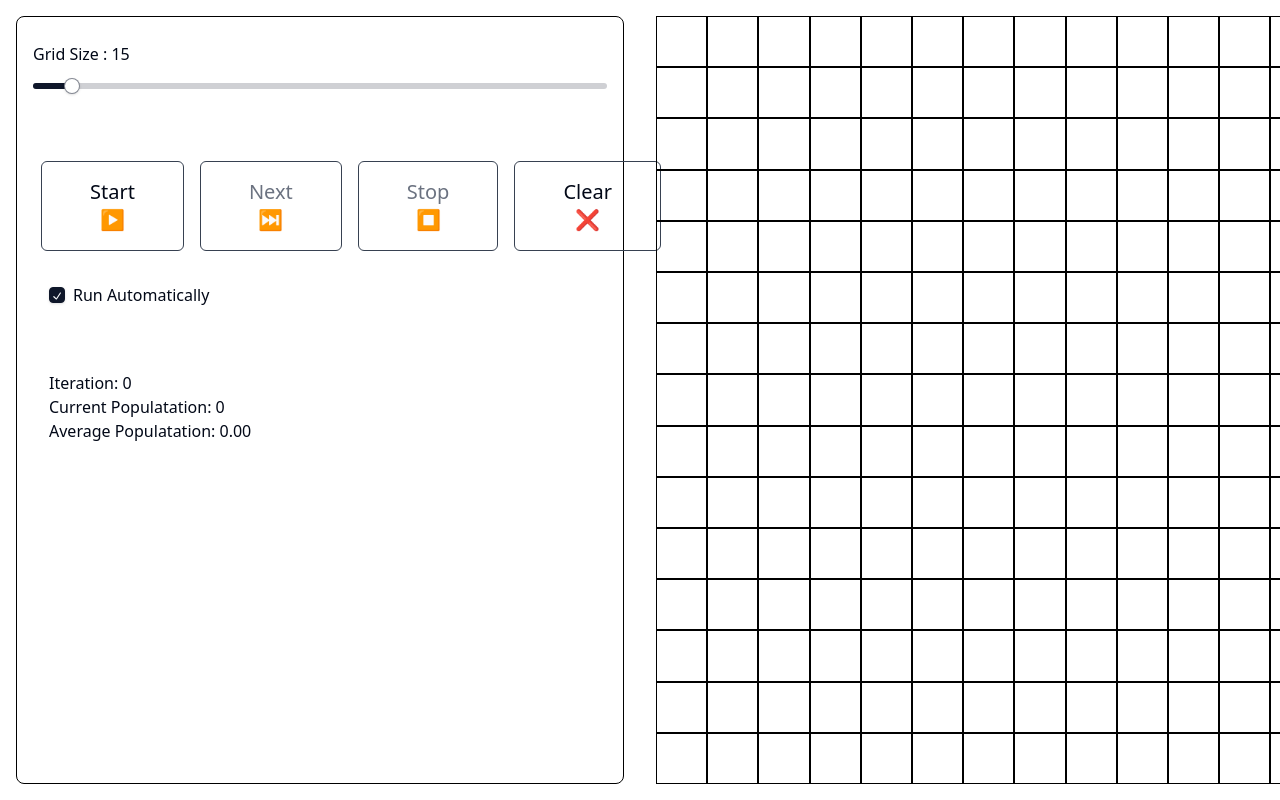
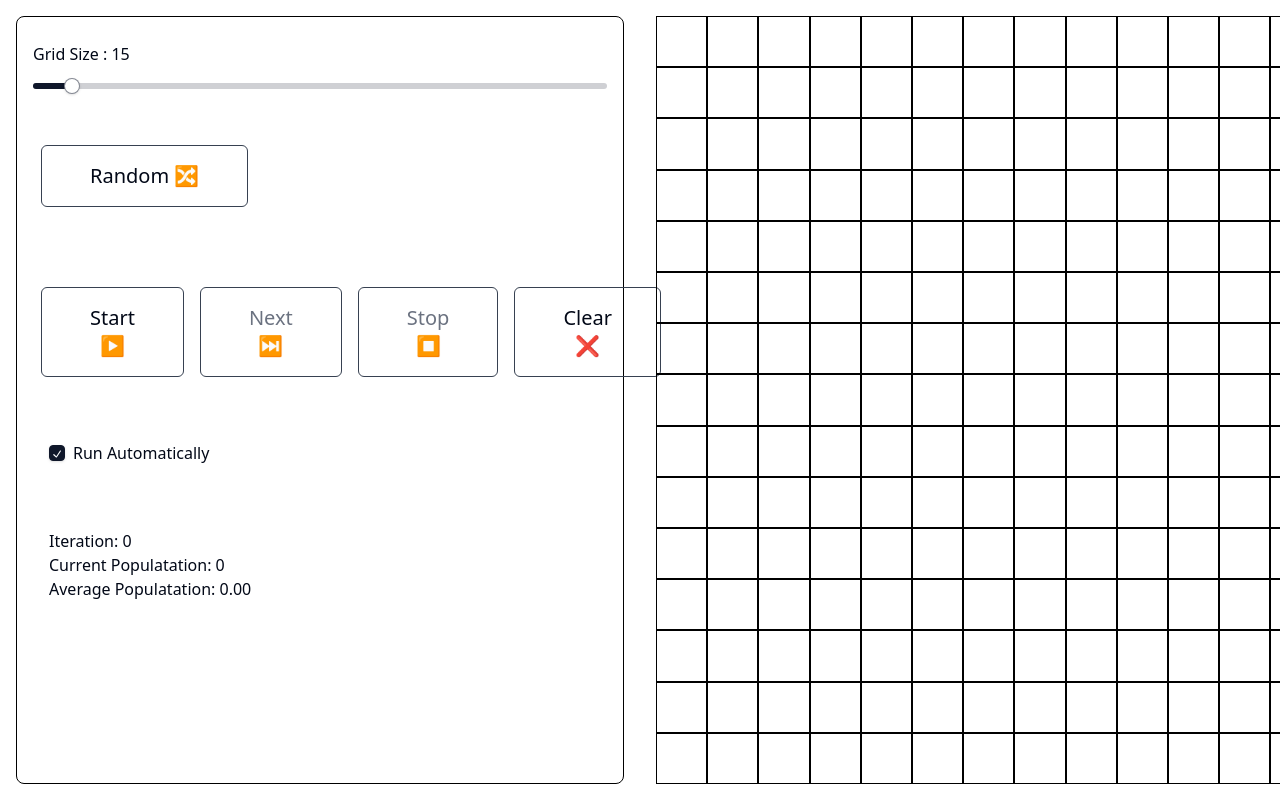
Before and after one commit to InfantAjayVenus/game-of-life, a React (Vite) app: page / in a window 1280 px wide. Shown: the top 800 px of the page. Built offline with nearby package versions, Linux system fonts and the light colour scheme.

Commit message:
[App] feat: add a random initial state generator

```diff
--- a/src/App.tsx
+++ b/src/App.tsx
@@ -2,7 +2,7 @@ import { useEffect, useState } from "react";
 import { Slider } from "./@/components/ui/slider";
 import Grid from "./components/Grid";
 import Button from "./components/Button";
-import { runGame } from "./lib/GameOfLife";
+import { getRandomGame, runGame } from "./lib/GameOfLife";
 import { Checkbox } from "./@/components/ui/checkbox";
 
 const ITERATION_TIME = 1000;
@@ -74,7 +74,15 @@ export default function App() {
             <h4>Grid Size : {gridSize}</h4>
             <Slider defaultValue={[gridSize]} min={10} max={100} step={1} onValueChange={value => setGridSize(value[0])} disabled={!isEdit} />
           </div>
-          <div className="mt-16 flex justify-around transition-all">
+          <div className="my-8 py-4">
+            <Button
+              onClick={() => setStateGrid(getRandomGame(gridSize))}
+              disabled={!isEdit}
+            >
+              Random 🔀
+              </Button>
+          </div>
+          <div className="my-8 flex justify-around transition-all">
             <Button
               onClick={onStart}
               disabled={!isEdit}
--- a/src/lib/GameOfLife.ts
+++ b/src/lib/GameOfLife.ts
@@ -24,3 +24,9 @@ export function runGame(gameState: Boolean[][]):Boolean[][] {
         })
     })
 }
+
+export function getRandomGame(gridSize: number): Boolean[][] {
+    return new Array(gridSize).fill(new Array(gridSize)).map(
+        row => row.fill(false).map(() => Math.random() > 0.5)
+    )
+}
```
